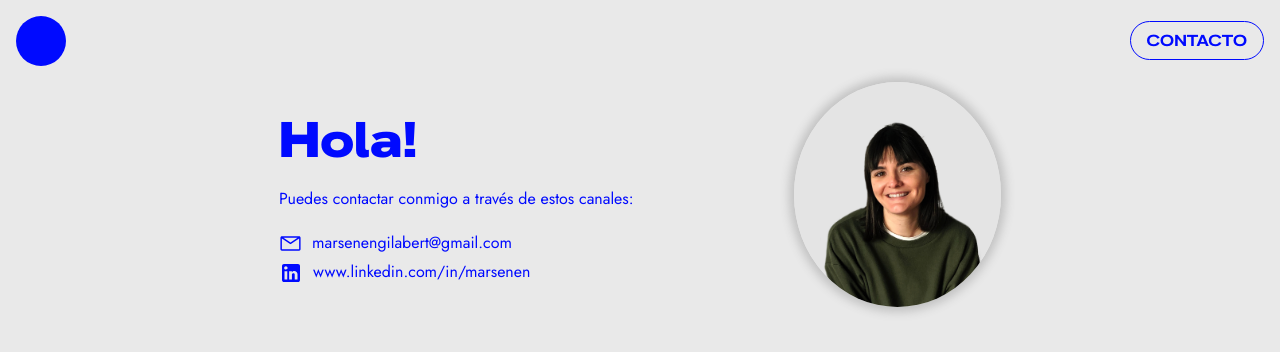
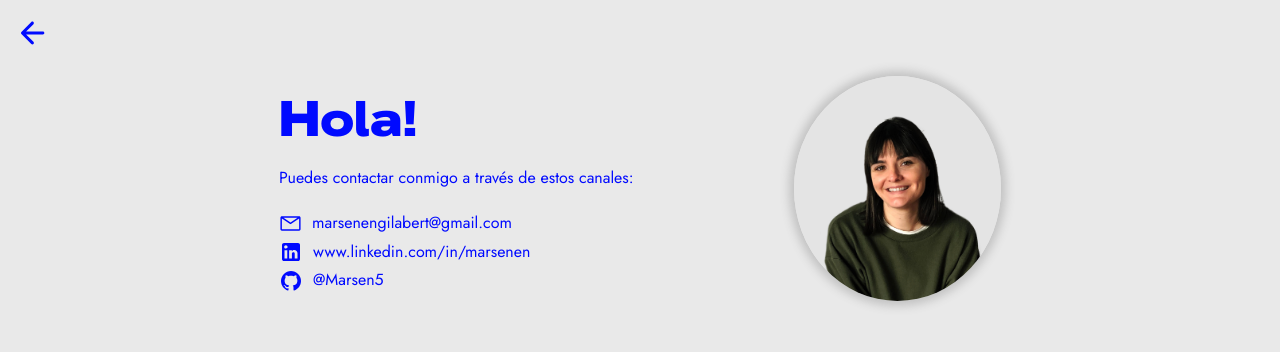
Before and after one commit to Marsen5/Marsen5, a Vue app: page /contacto in a window 1280 px wide. Shown: the top 352 px of the page. Built offline with nearby package versions, Linux system fonts and the light colour scheme.

Commit message:
fix transition + videos + returnButton

```diff
--- a/src/App.vue
+++ b/src/App.vue
@@ -1,9 +1,24 @@
 <template>
   <header>
     <div class="header-left">
-      <RouterLink to="/"><div class="logo-circle"></div></RouterLink>
+      <RouterLink to="/">
+        <div v-if="routeUrl.name === 'home'" class="logo-circle"></div>
+        <svg v-else
+          width="24"
+          height="24"
+          viewBox="0 0 16 16"
+          fill="none"
+          xmlns="http://www.w3.org/2000/svg"
+          class="logo-circle-back"
+        >
+          <path
+            d="M6.875 15.3001L0.275 8.70008C0.175 8.60008 0.104 8.49175 0.0619998 8.37508C0.0206665 8.25842 0 8.13342 0 8.00008C0 7.86675 0.0206665 7.74175 0.0619998 7.62508C0.104 7.50842 0.175 7.40008 0.275 7.30008L6.875 0.700082C7.05833 0.516749 7.28733 0.420749 7.562 0.412083C7.83733 0.404083 8.075 0.500082 8.275 0.700082C8.475 0.883416 8.57933 1.11242 8.588 1.38708C8.596 1.66242 8.5 1.90008 8.3 2.10008L3.4 7.00008H14.575C14.8583 7.00008 15.096 7.09575 15.288 7.28708C15.4793 7.47908 15.575 7.71675 15.575 8.00008C15.575 8.28342 15.4793 8.52075 15.288 8.71208C15.096 8.90408 14.8583 9.00008 14.575 9.00008H3.4L8.3 13.9001C8.48333 14.0834 8.57933 14.3167 8.588 14.6001C8.596 14.8834 8.5 15.1167 8.3 15.3001C8.11667 15.5001 7.88333 15.6001 7.6 15.6001C7.31667 15.6001 7.075 15.5001 6.875 15.3001Z"
+            fill="#000AFF"
+          />
+        </svg>
+      </RouterLink>
     </div>
-    <div class="header-right">
+    <div class="header-right" v-if="routeUrl.name !== 'contacto'">
       <ButtonContact />
     </div>
   </header>
@@ -20,7 +35,17 @@
 <script setup lang="ts">
 import HomeView from "./views/HomeView.vue";
 import ButtonContact from "@/components/buttons/ButtonContact.vue";
-import { RouterLink } from "vue-router";
+import { RouterLink, useRoute } from "vue-router";
+import { computed } from "vue";
+
+const route = useRoute();
+
+
+
+const routeUrl = computed(() => {
+  console.log(route.name);
+  return route
+})
 </script>
 
 <style lang="scss" scoped>
@@ -38,6 +63,10 @@ header {
   height: 50px;
   border-radius: 25px;
   background-color: variables.$primary_color;
+
+  &-back {
+    background-color: transparent;
+  }
 }
 
 body {
@@ -47,17 +76,19 @@ body {
 }
 
 .fade-enter-active {
-  transition: all 0.7s ease;
+  transition: all 1s ease;
 }
 .fade-leave-active {
   transition: all 0.3s ease;
 }
 
 .fade-enter-from {
-  transform: translateX(-80vw);
+  //transform: translateX(-80vw);
+  opacity: 1;
 }
 
 .fade-leave-to {
-  transform: translateX(85vw);
+  opacity: 0;
+  //transform: translateX(85vw);
 }
 </style>
--- a/src/assets/styles/elements/_body.scss
+++ b/src/assets/styles/elements/_body.scss
@@ -7,4 +7,5 @@ body {
   font-family: variables.$font-family-text;
   font-size: variables.$fs-body;
   line-height: 1.8;
+  padding: 5px;
 }
--- a/src/stores/storeProjects.ts
+++ b/src/stores/storeProjects.ts
@@ -134,7 +134,7 @@ export function storeProjects() {
         "printShare/pantallas.jpg",
         "printShare/pantallas2.jpg",
       ],
-      video: "printShare/video_promo.mov",
+      video: '<iframe width="100%" height="315" src="https://www.youtube.com/embed/wyPqUSDElL8" title="YouTube video player" frameborder="0" allow="accelerometer; autoplay; clipboard-write; encrypted-media; gyroscope; picture-in-picture; web-share" allowfullscreen></iframe>',
       year: "2022",
     },
   ];
--- a/src/views/ContactView.vue
+++ b/src/views/ContactView.vue
@@ -20,7 +20,11 @@
 
           marsenengilabert@gmail.com
         </a>
-        <a class="links" href="https://www.linkedin.com/in/marsenen/" target="_blank">
+        <a
+          class="links"
+          href="https://www.linkedin.com/in/marsenen/"
+          target="_blank"
+        >
           <svg
             width="24"
             height="24"
@@ -34,6 +38,21 @@
             />
           </svg>
           www.linkedin.com/in/marsenen
+        </a>
+        <a class="links" href="https://github.com/Marsen5" target="_blank">
+          <svg
+            width="24"
+            height="24"
+            viewBox="0 0 24 24"
+            fill="none"
+            xmlns="http://www.w3.org/2000/svg"
+          >
+            <path
+              d="M12 2C10.6868 2 9.38642 2.25866 8.17317 2.7612C6.95991 3.26375 5.85752 4.00035 4.92893 4.92893C3.05357 6.8043 2 9.34784 2 12C2 16.42 4.87 20.17 8.84 21.5C9.34 21.58 9.5 21.27 9.5 21V19.31C6.73 19.91 6.14 17.97 6.14 17.97C5.68 16.81 5.03 16.5 5.03 16.5C4.12 15.88 5.1 15.9 5.1 15.9C6.1 15.97 6.63 16.93 6.63 16.93C7.5 18.45 8.97 18 9.54 17.76C9.63 17.11 9.89 16.67 10.17 16.42C7.95 16.17 5.62 15.31 5.62 11.5C5.62 10.39 6 9.5 6.65 8.79C6.55 8.54 6.2 7.5 6.75 6.15C6.75 6.15 7.59 5.88 9.5 7.17C10.29 6.95 11.15 6.84 12 6.84C12.85 6.84 13.71 6.95 14.5 7.17C16.41 5.88 17.25 6.15 17.25 6.15C17.8 7.5 17.45 8.54 17.35 8.79C18 9.5 18.38 10.39 18.38 11.5C18.38 15.32 16.04 16.16 13.81 16.41C14.17 16.72 14.5 17.33 14.5 18.26V21C14.5 21.27 14.66 21.59 15.17 21.5C19.14 20.16 22 16.42 22 12C22 10.6868 21.7413 9.38642 21.2388 8.17317C20.7362 6.95991 19.9997 5.85752 19.0711 4.92893C18.1425 4.00035 17.0401 3.26375 15.8268 2.7612C14.6136 2.25866 13.3132 2 12 2Z"
+              fill="#000AFF"
+            />
+          </svg>
+            @Marsen5
         </a>
       </div>
     </div>
--- a/src/views/ProjectView.vue
+++ b/src/views/ProjectView.vue
@@ -7,6 +7,8 @@
         <p>{{ project.description }}</p>
       </div>
       <div>
+        <div v-if="project.video" v-html="project.video" class="video">
+        </div>
         <div v-for="img of project.photo">
           <img :src="`/img/${img}`" />
         </div>
@@ -36,6 +38,11 @@ const project = projects[Number(route.params.index)];
   gap: 65px;
 }
 
+.video {
+  width: 100rem;
+  max-width: 50rem;
+  max-height: 50rem;
+}
 img {
   max-width: 50rem;
 }
```
